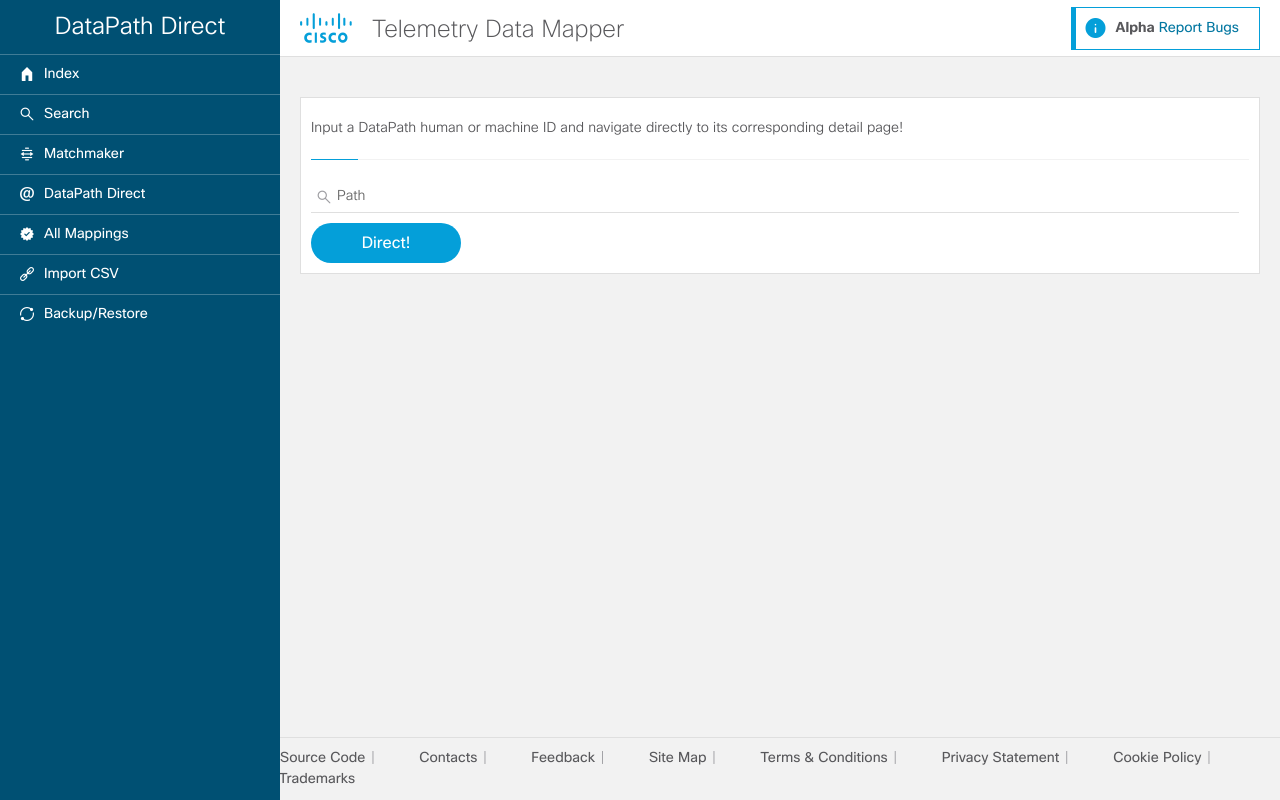
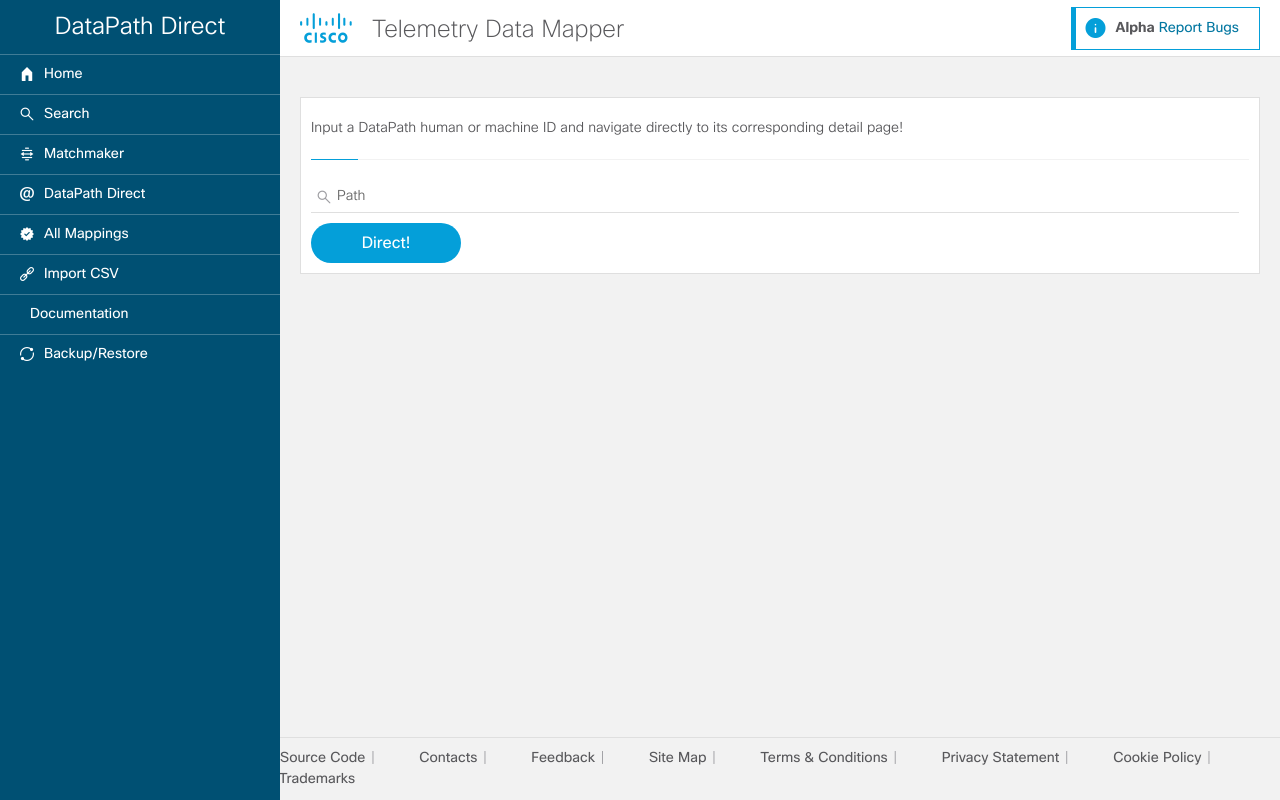
Before and after one commit to cisco-ie/tdm, a Flask app: page /datapath/direct in a window 1280 px wide. Run offline with Flask 2, Linux system fonts and the light colour scheme.

Commit message:
Add help link/index -> home

```diff
--- a/web/src/web/templates/base.html
+++ b/web/src/web/templates/base.html
@@ -17,7 +17,7 @@
                     <li class="sidebar__item">
                         <a href="{{ url_for('index') }}">
                             <span class="icon-home"></span>
-                            <span class="half-margin-left">Index</span>
+                            <span class="half-margin-left">Home</span>
                         </a>
                     </li>
                     <li class="sidebar__item">
@@ -49,6 +49,12 @@
                             <span class="icon-link"></span>
                             <span class="half-margin-left">Import CSV</span>
                         </a>
+                    <li class="sidebar__item">
+                        <a href="/doc/" target="_blank">
+                            <span class="icon-lighbtbulb"></span>
+                            <span class="half-margin-left">Documentation</span>
+                        </a>
+                    </li>
                     <li class="sidebar__item">
                         <a href="{{ url_for('html_map_backup') }}">
                             <span class="icon-animation"></span>
--- a/web/src/web/templates/index.html
+++ b/web/src/web/templates/index.html
@@ -1,6 +1,6 @@
 {% extends 'base.html' %}
 
-{% block page_header %}Index{% endblock %}
+{% block page_header %}Home{% endblock %}
 
 {% block head_includes %}
 <script>
```
